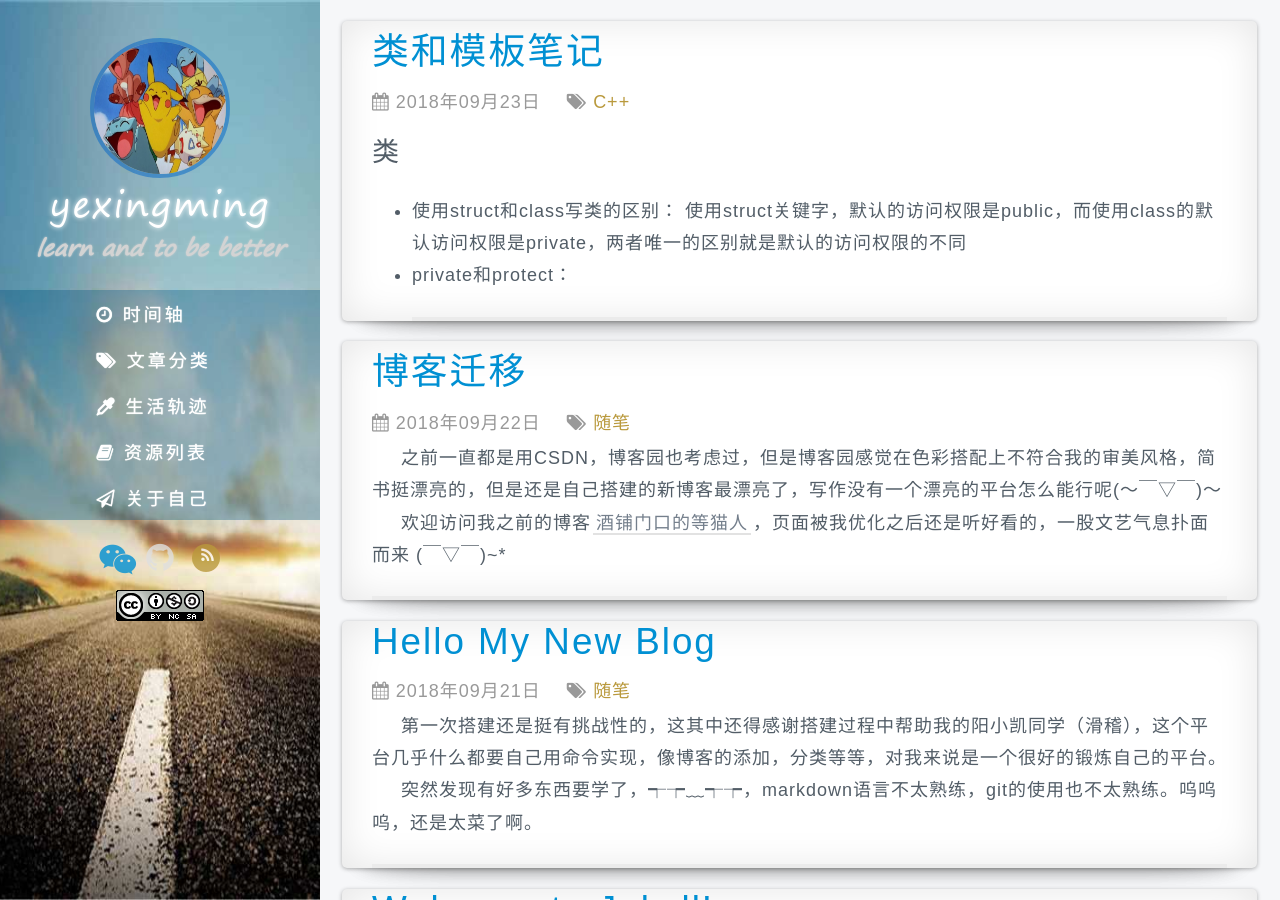
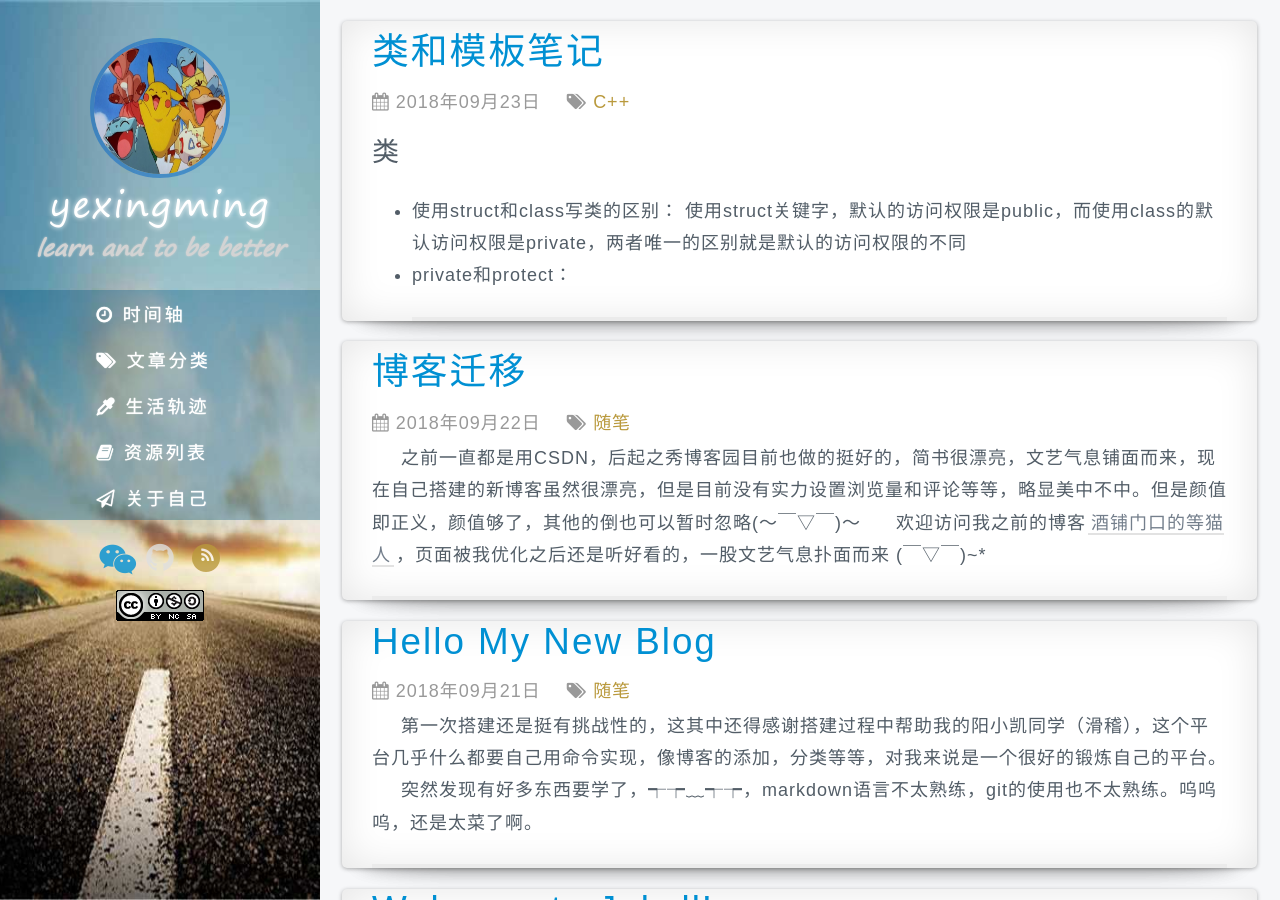
Before and after one commit to drunked-monster/drunked-monster.github.io, a Jekyll site: the page built from index.html, in a window 1280 px wide and 900 px high. Built offline with Jekyll 4.4.1, drawn with Linux system fonts in a browser that asks for light colours; nearby versions of some CDN libraries; some web fonts are replaced; library files that are not in the unit come from our copies; the list of posts is cut into pages by our own code; comment, search, counter and statistics services are not loaded.

Commit message:
Update 2018-09-22-yexingming.md

```diff
--- a/_posts/2018-09-22-yexingming.md
+++ b/_posts/2018-09-22-yexingming.md
@@ -5,6 +5,6 @@ date:   2018-9-22 11:04:07
 categories : 随笔
 tags: 1
 ---
-&ensp;&emsp;之前一直都是用CSDN，博客园也考虑过，但是博客园感觉在色彩搭配上不符合我的审美风格，简书挺漂亮的，但是还是自己搭建的新博客最漂亮了，写作没有一个漂亮的平台怎么能行呢(～￣▽￣)～
+&ensp;&emsp;之前一直都是用CSDN，后起之秀博客园目前也做的挺好的，简书很漂亮，文艺气息铺面而来，现在自己搭建的新博客虽然很漂亮，但是目前没有实力设置浏览量和评论等等，略显美中不中。但是颜值即正义，颜值够了，其他的倒也可以暂时忽略(～￣▽￣)～
 &ensp;&emsp;欢迎访问我之前的博客[酒铺门口的等猫人](https://blog.csdn.net/qq_41939839)，页面被我优化之后还是听好看的，一股文艺气息扑面而来 (￣▽￣)~*
 <!-- more -->
```
